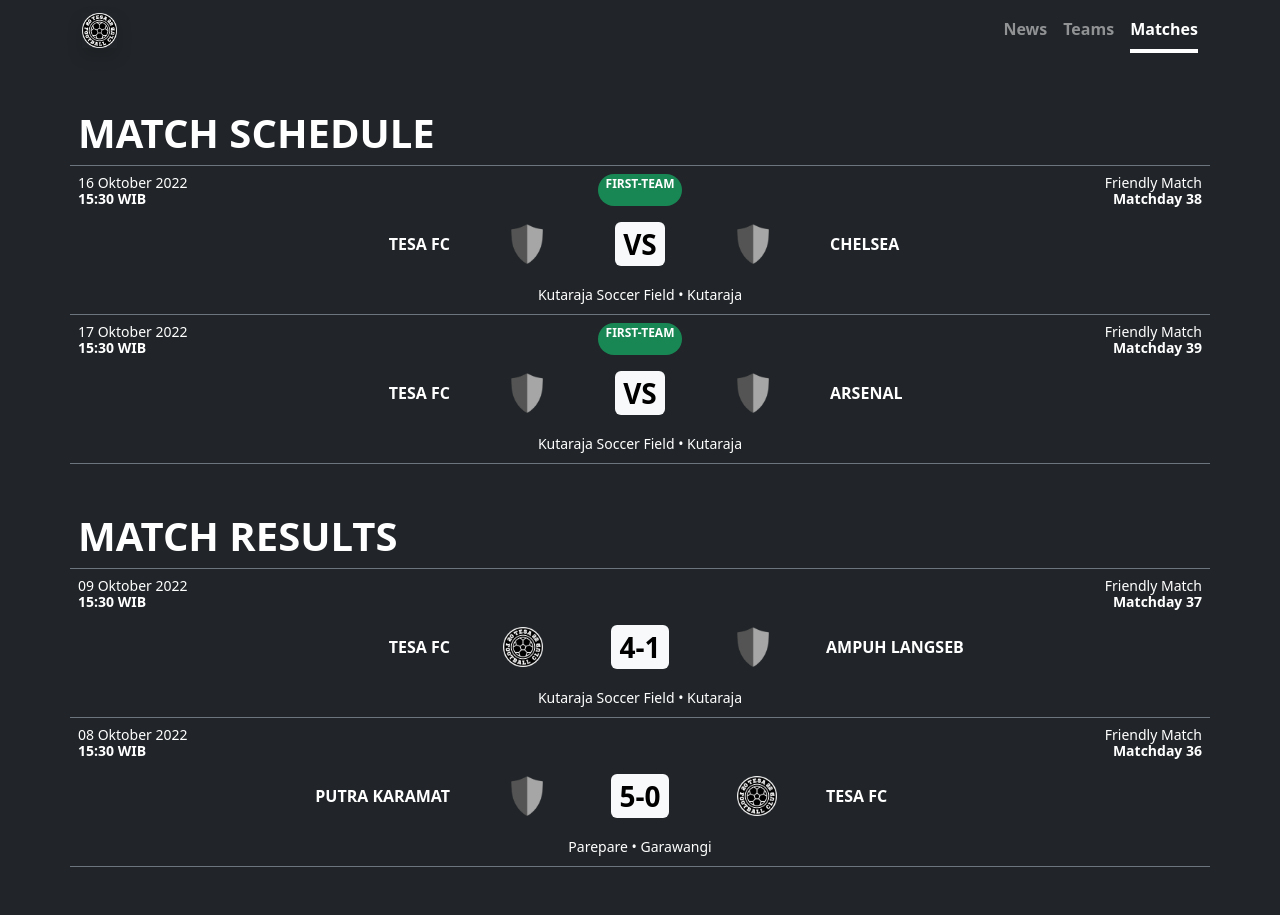
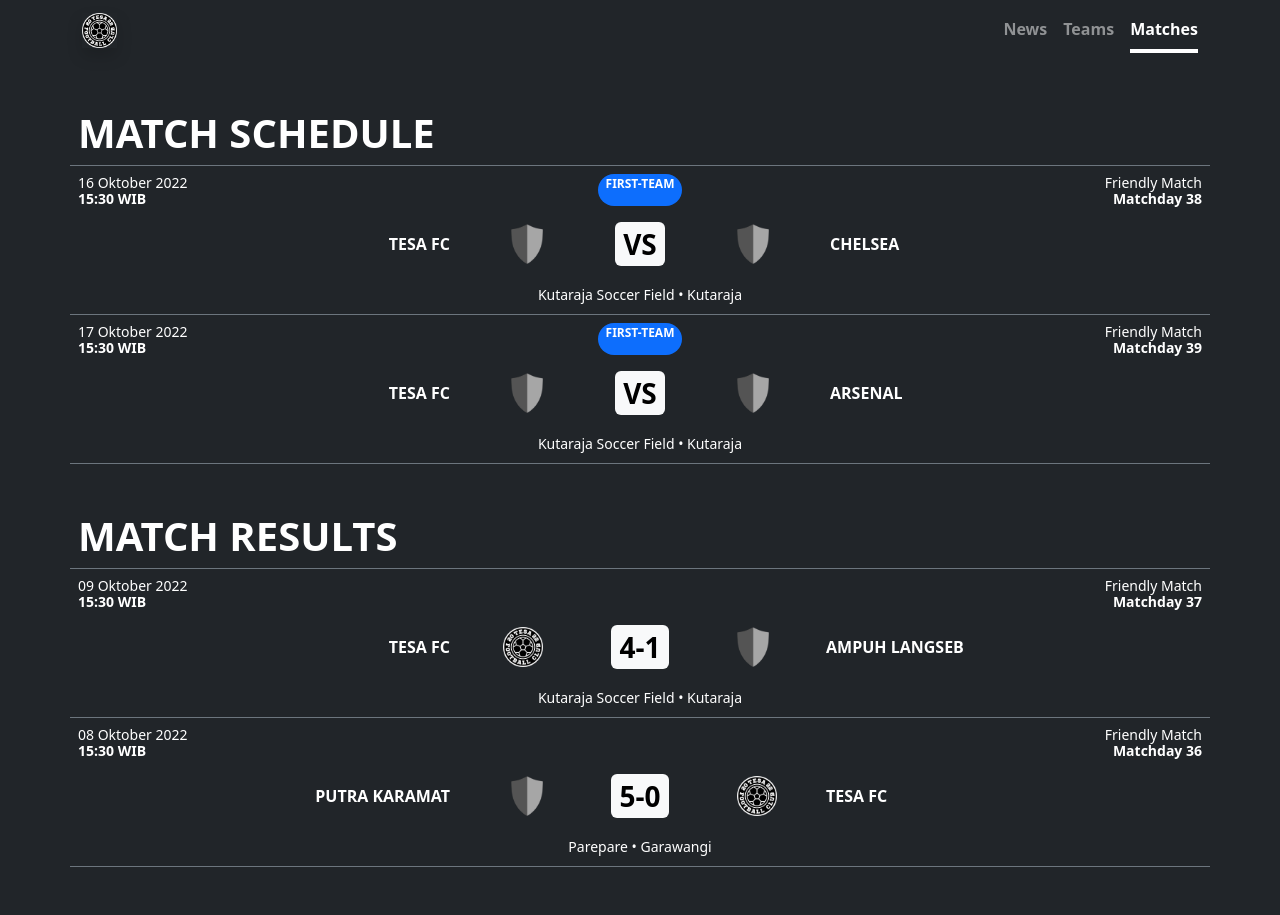
Before and after one commit to tesafc/tesafc.github.io, a Jekyll site: the page built from matches.html, in a window 1280 px wide. Built offline with Jekyll 4.4.1, drawn with Linux system fonts in a browser that asks for light colours.

Commit message:
Update matches.html

```diff
--- a/matches.html
+++ b/matches.html
@@ -16,7 +16,7 @@
               <p class="card-text text-start text-capitalize mb-0 lh-1"><small>{{ match.time }}</small></p>
               <p class="card-text text-start text-uppercase fw-bolder mb-0 lh-1"><small>{{ match.kick-off }}</small></p>
             </div>
-            <div class="col d-inline-flex justify-content-center h-auto"><small class="badge rounded-pill text-center text-bg-success text-uppercase lh-1">{{ match.team }}</small></div>
+            <div class="col d-inline-flex justify-content-center h-auto"><small class="badge rounded-pill text-bg-primary text-uppercase lh-1">{{ match.team }}</small></div>
             <div class="col">
               <p class="card-text text-end text-capitalize mb-0 lh-1"><small>{{ match.competition }}</small></p>
               <p class="card-text text-end text-capitalize fw-bolder mb-0 lh-1"><small>{{ match.matchday }}</small></p>
```
